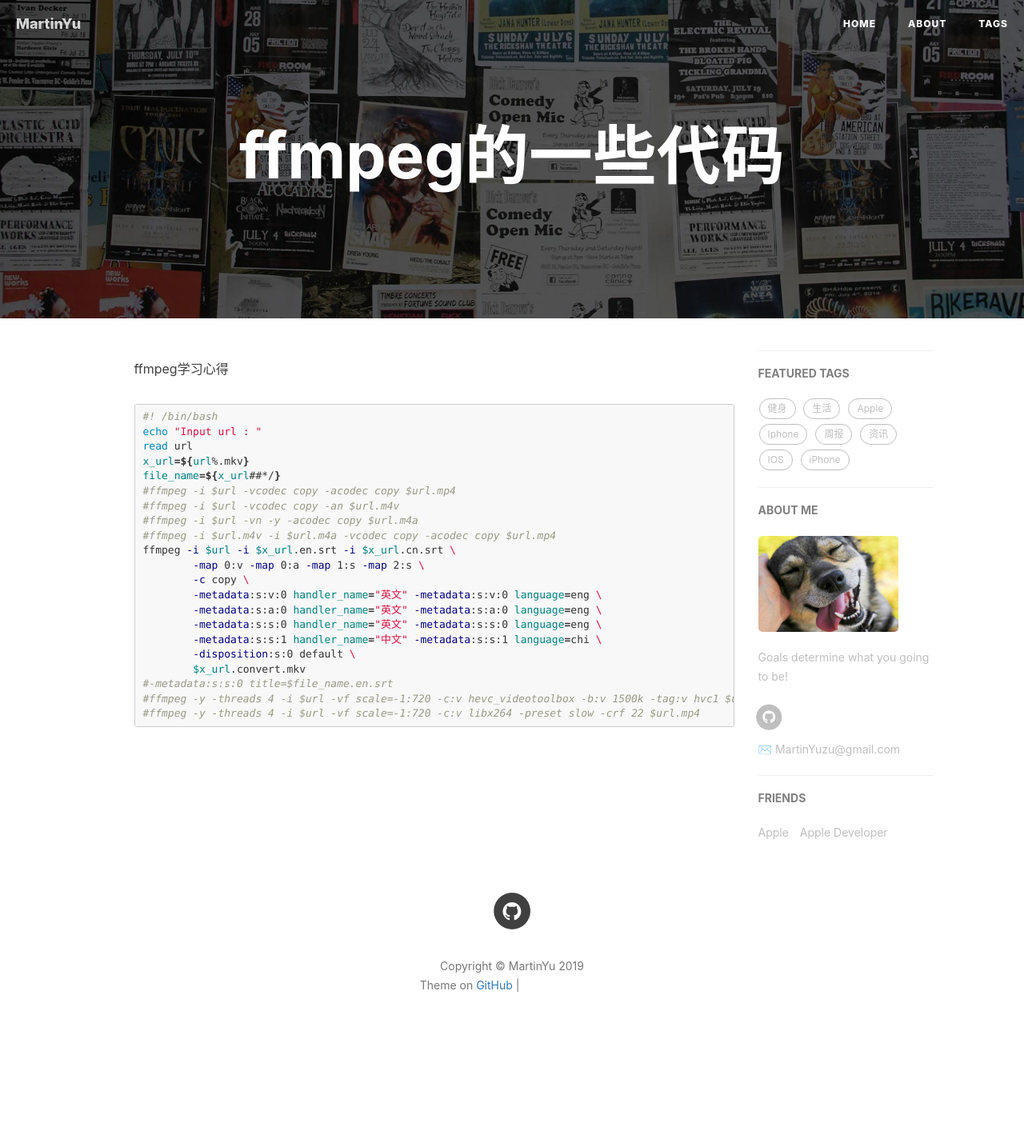
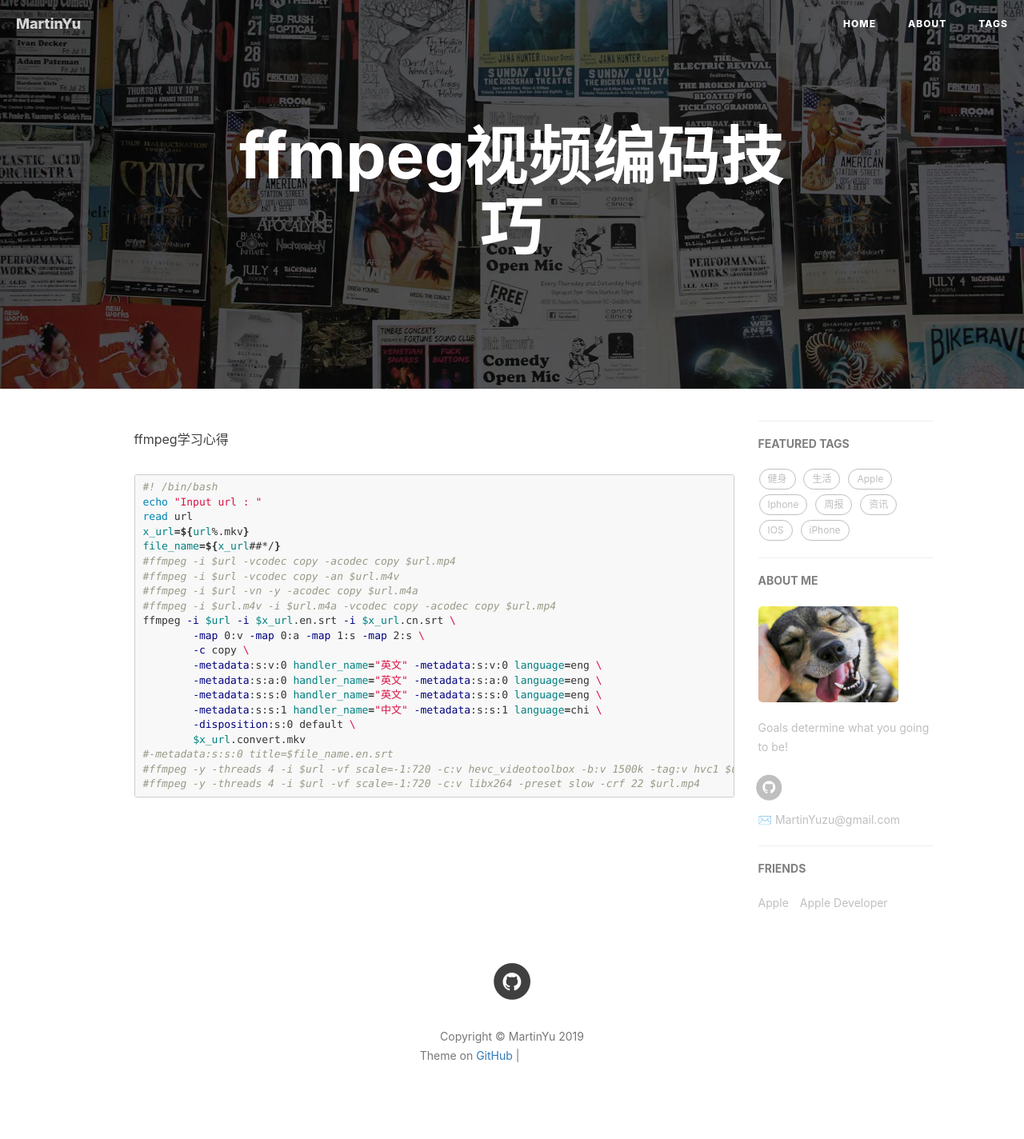
Before and after one commit to martinyuzu/martinyuzu.github.io, a Jekyll site: the page built from _posts/2019-10-15- ffmpeg视频编码技巧.md, in a window 1280 px wide. Shown: the whole page at 80% size. Built offline with Jekyll 4.4.1, drawn with Linux system fonts in a browser that asks for light colours; nearby versions of some CDN libraries; comment, search, counter and statistics services are not loaded; before the commit the page ends 1336 px from its top, so only the background shows below that; grey boxes are pictures that could not be loaded.

Commit message:
By MartinYu

```diff
--- a/_posts/2019-10-15- ffmpeg视频编码技巧.md
+++ b/_posts/2019-10-15- ffmpeg视频编码技巧.md
@@ -1,6 +1,6 @@
 ---
 layout:     page
-title:      ffmpeg的一些代码
+title:      ffmpeg视频编码技巧
 subtitle:   硬解码、音频、字幕
 date:       2019-10-15
 author:     martinyuzu
```
